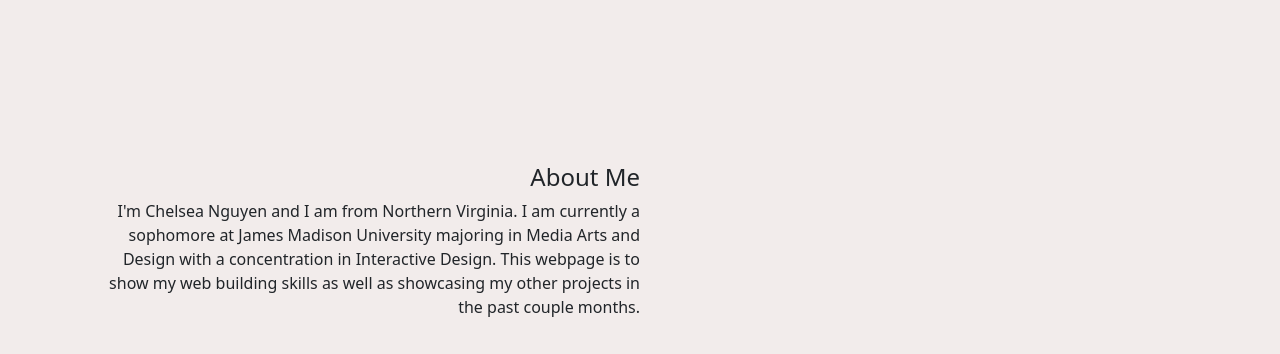
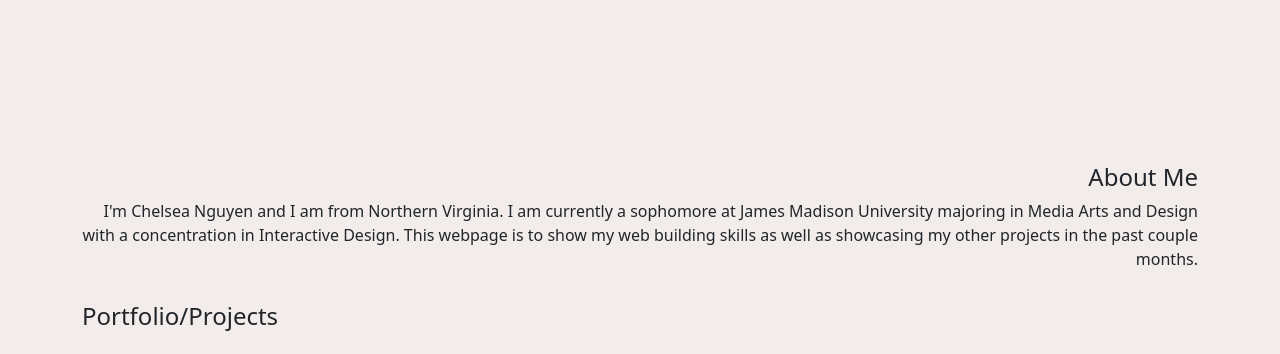
Before and after one commit to chelseangyn/chelseangyn.github.io, a plain HTML site: page index.html in a window 1280 px wide. Shown: the part 371-725 px from the top of the page. Drawn offline with nearby package versions, Linux system fonts and the light colour scheme.

Commit message:
more stuff

```diff
--- a/custom.css
+++ b/custom.css
@@ -52,7 +52,7 @@ body {
 
 /*About Me*/
 .about-me {
-    width: 50%;
+    width: -50%;
     text-align:right;
 }
 
```
